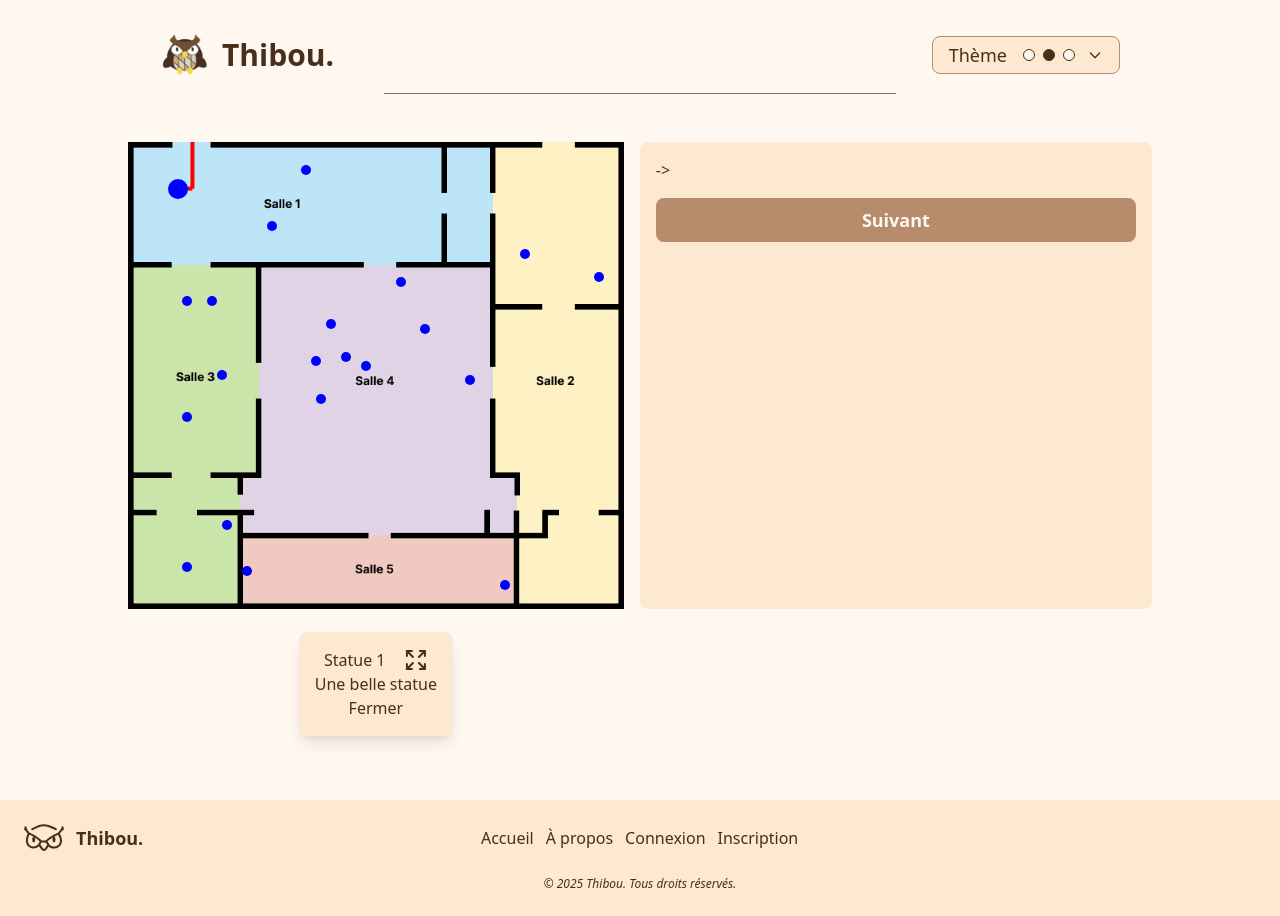
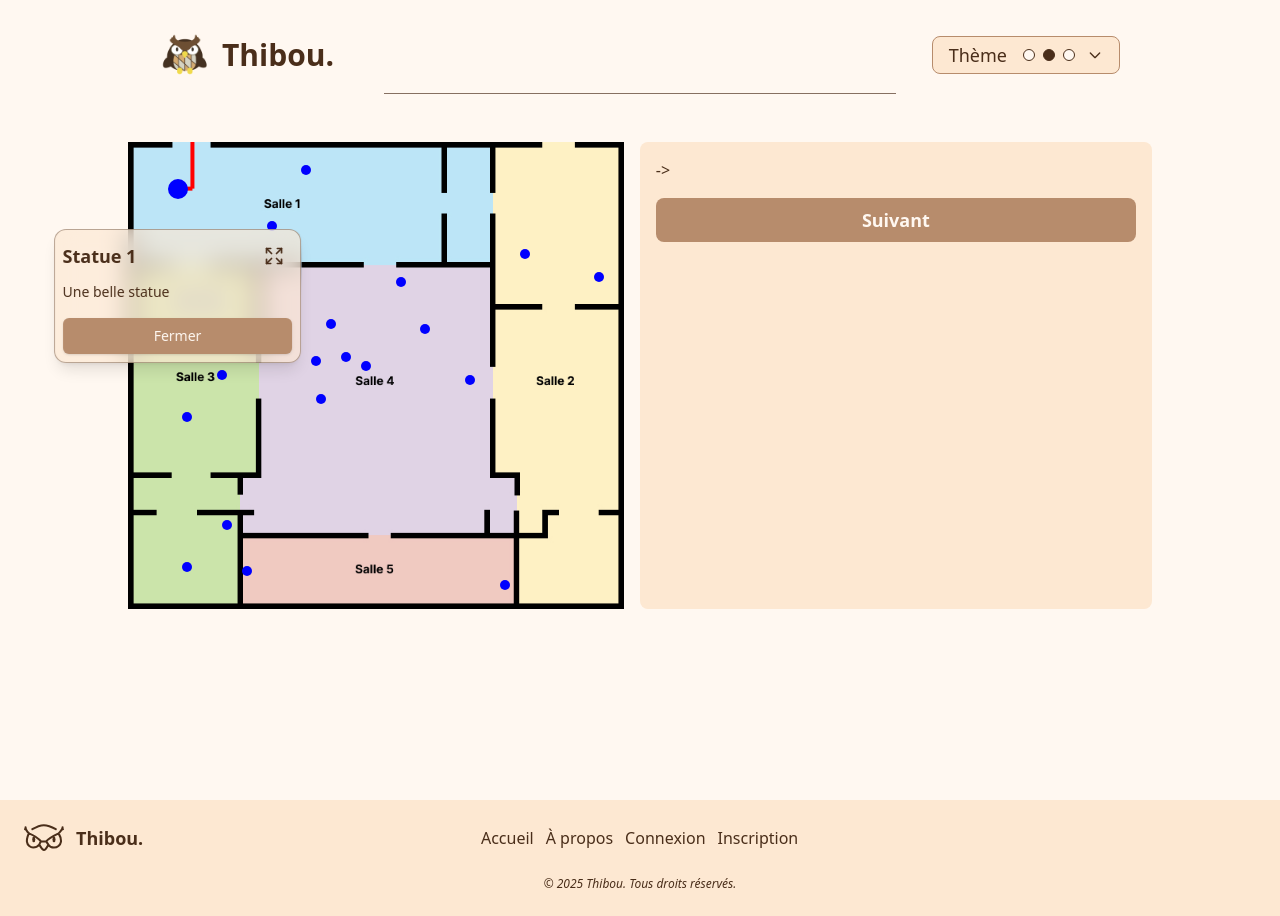
Before and after one commit to balded1ams/Thibou, a Next.js app: page /fraction in a window 1280 px wide. Both pictures are taken after a click on the icon 177 px from the left and 188 px from the top of the page. Built offline with nearby package versions, Linux system fonts and the light colour scheme.

Commit message:
fix: improve layout and styling of selected artwork display

```diff
--- a/src/components/plan.tsx
+++ b/src/components/plan.tsx
@@ -163,27 +163,42 @@ const Plan: React.FC<PlanProps> = ({ currentIndex }) => {
         {/* Affichage des informations de l'œuvre sélectionnée */}
         {selectedOeuvre && (
             <div
-            className="flex flex-col rounded-lg p-4 shadow-lg"
+                className="absolute rounded-xl w-1/2 shadow-lg p-2 z-20 backdrop-blur-md border"
                 style={{
-              position: "absolute",
-              top: "105%",
-              left: "50%",
-              transform: "translateX(-50%)",
-              backgroundColor: systemTheme.background.secondary,
-              color: systemTheme.text.primary,
-              zIndex: 2,
+                    backgroundColor: `${systemTheme.background.secondary}AA`,
+                    borderColor: `${systemTheme.text.primary}60`,
+                    left: `calc(${(selectedOeuvre.coordinate[1] / cols) * 100}%)`,
+                    top: `calc(${(selectedOeuvre.coordinate[0] / rows) * 100}% + 40px)`,
+                    transform: "translate(-50%, 0)",
                 }}
             >
-            <div className="flex justify-around">
-              <h3>{selectedOeuvre.name}</h3>
-                <Link
-                  href={`/oeuvre/${selectedOeuvre.name}`}
+                {/* En-tête avec le nom et l'icône */}
+                <div className="flex items-center justify-between mb-2">
+                <h3 className="text-lg font-semibold">{selectedOeuvre.name}</h3>
+                <Link href={`/oeuvre/${selectedOeuvre.name}`}>
+                    <button
+                        className="p-2 rounded-full transition"
+                        aria-label="Voir plus"
                     >
-                    <Expand />
+                        <Expand className="w-5 h-5" />
+                    </button>
                 </Link>
                 </div>
-            <p>{selectedOeuvre.description}</p>
-            <button className="" onClick={() => setSelectedOeuvre(null)}>
+
+                {/* Description */}
+                <p className="text-sm mb-4">
+                    {selectedOeuvre.description}
+                </p>
+
+                {/* Bouton de fermeture */}
+                <button
+                    className="w-full py-2 px-4 text-sm font-medium rounded-md shadow transition"
+                    style={{
+                        backgroundColor: systemTheme.background.button,
+                        color: systemTheme.text.secondary,
+                    }}
+                    onClick={() => setSelectedOeuvre(null)}
+                >
                     Fermer
                 </button>
             </div>
```
Lines whose indentation alone changed are shown as unchanged.
